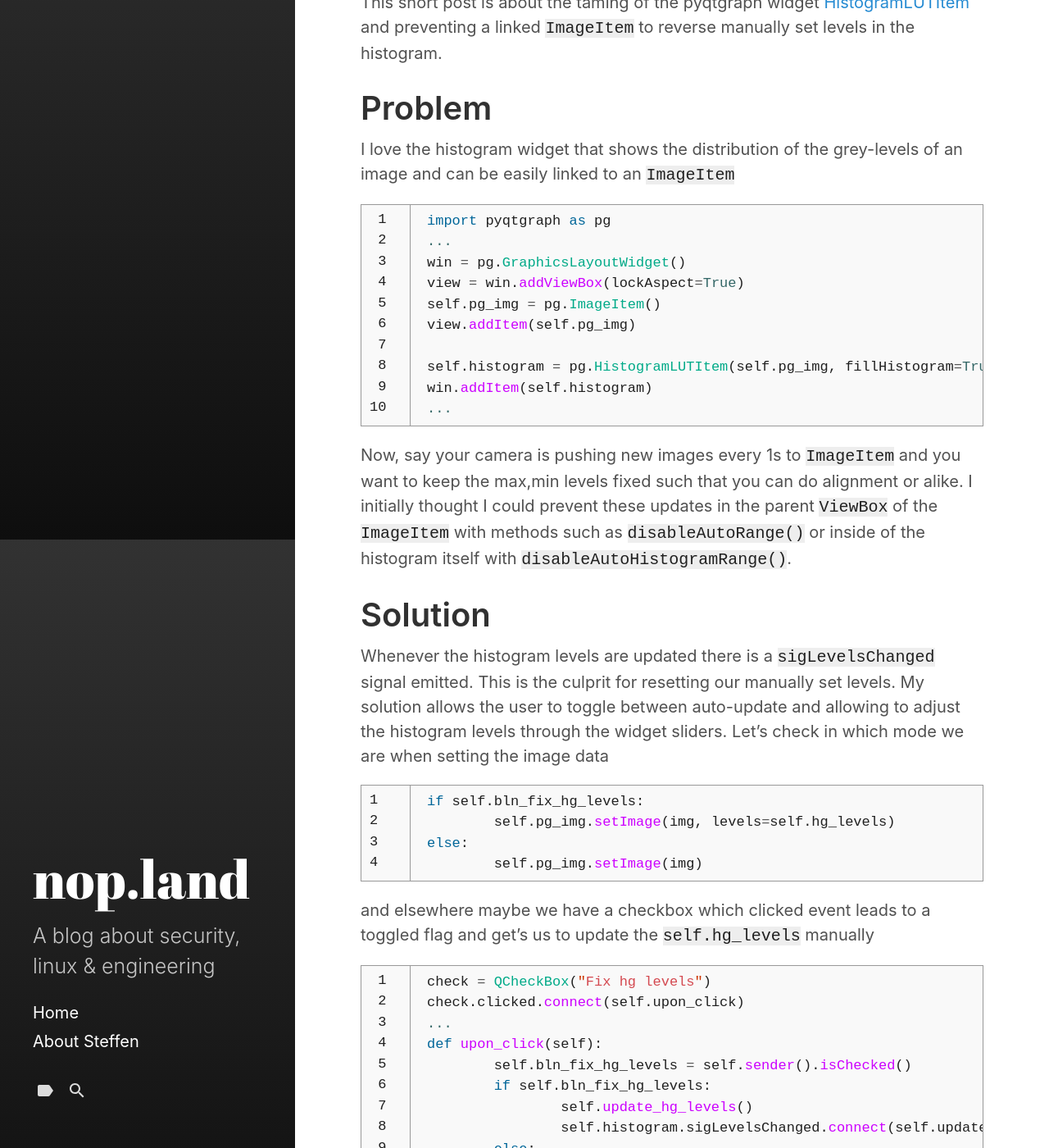
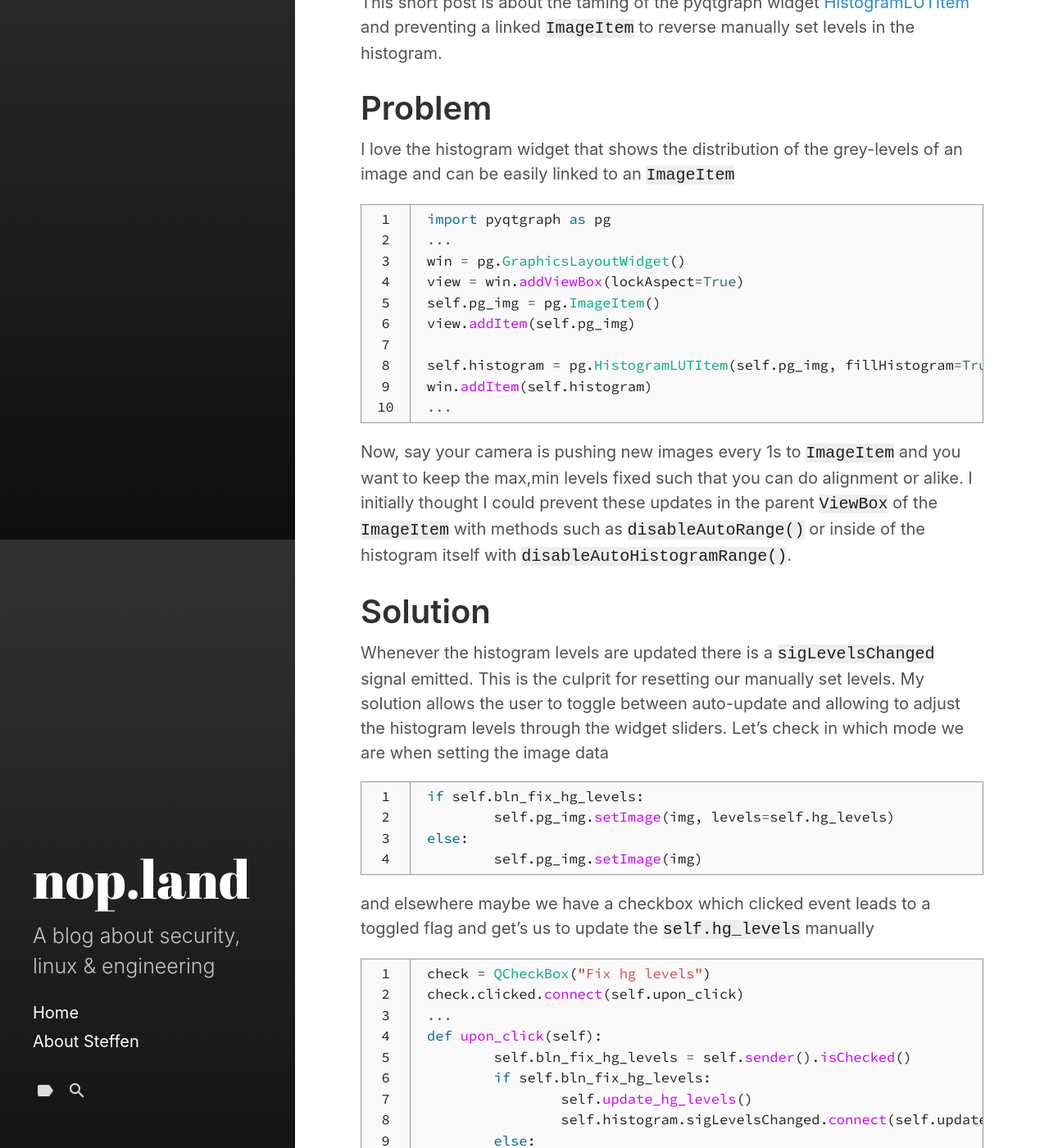
Before and after one commit to bytewvr/blog, a Jekyll site: the page built from 2023-03-10-pyqtgraph - Fixed levels in HistogramLUTItem.md, in a window 1280 px wide and 1400 px high, scrolled down 242 px. Shown: the whole window at 82% size. Built offline with Jekyll 4.4.1, drawn with Linux system fonts in a browser that asks for light colours.

Commit message:
improve codebox layout; hopefully this fixes layout on smartphone screens

```diff
--- a/_sass/hydeout/_code.scss
+++ b/_sass/hydeout/_code.scss
@@ -16,6 +16,43 @@ code {
 //table.rouge-table {
 //  margin-bottom: 0;
 //}
+// Table special formats
+table{
+  &.center, &.right, &.left {
+    width: auto;
+  }
+}
+
+// Code tables
+@import url('https://fonts.googleapis.com/css2?family=Source+Code+Pro:ital,wght@0,400;0,700;1,400;1,700&display=swap');
+
+div.highlight {
+  position: relative;
+  pre.highlight {
+    overflow: initial;
+    border: none;
+  }
+}
+//div.highlight {
+//  padding: 0;
+//  .lineno {
+//    display: inherit;
+//    text-align: right;
+//    padding-right: .1rem;
+//  }
+//  //td.code {
+//  //  overflow-x: auto;
+// // }
+//  td pre {
+//  margin-bottom: 0.1rem;
+//  margin-top: 0.1rem;
+//  }
+//}
+//pre.highlight {
+//  overflow-x: auto;
+//  white-space: pre;
+//}
+
 table.rouge-table {
   margin: 0;
   border-collapse: collapse;
@@ -58,23 +95,3 @@ table.rouge-table {
     }
   }
 }
-
-div.highlight {
-  padding: 0;
-  .lineno {
-    display: inherit;
-    text-align: right;
-    padding-right: .1rem;
-  }
-  //td.code {
-  //  overflow-x: auto;
- // }
-  td pre {
-  margin-bottom: 0.1rem;
-  margin-top: 0.1rem;
-  }
-}
-pre.highlight {
-  overflow-x: auto;
-  white-space: pre;
-}
```
